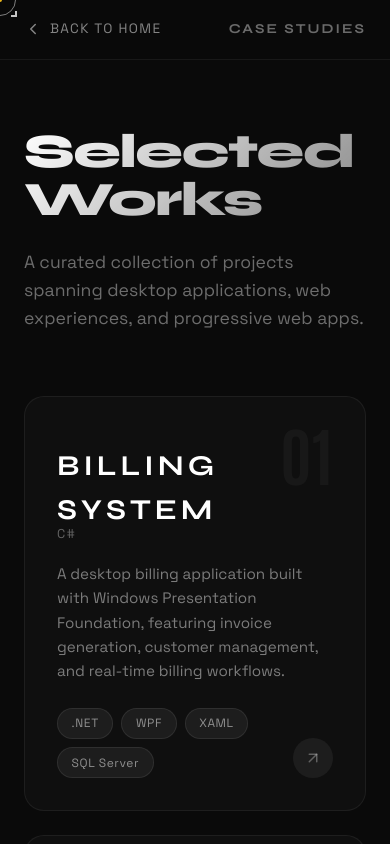
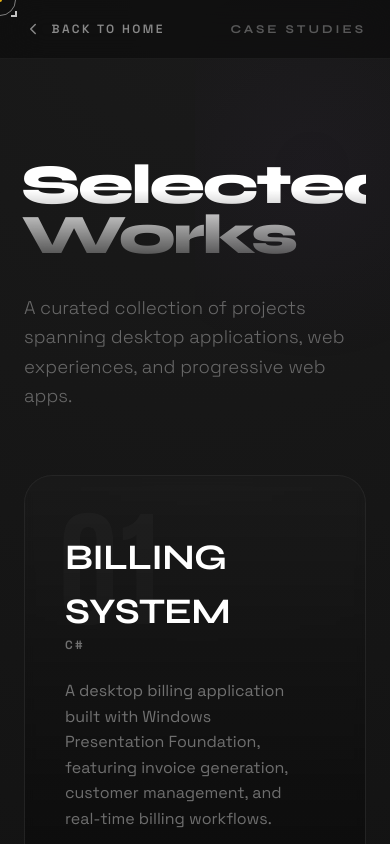
Before and after one commit to sahilchavan751/sahilchavan-portfolio, a React (Vite) app: page /projects in a window 390 px wide. Shown: the top 844 px of the page. Built offline with nearby package versions, Linux system fonts and the light colour scheme; a web font is replaced by a local one.

Commit message:
feat: premium UI update for ProjectsPage + mobile GPU acceleration

```diff
--- a/src/components/ProjectsPage.css
+++ b/src/components/ProjectsPage.css
@@ -1,11 +1,25 @@
 /* ===== Projects Page ===== */
 .projects-page {
     min-height: 100vh;
-    background: #0a0a0a;
+    background: radial-gradient(circle at 50% 0%, #1a1a1a 0%, #0a0a0a 100%);
     color: #f0f0f0;
     font-family: 'Space Grotesk', sans-serif;
     position: relative;
     overflow-x: hidden;
+    padding-bottom: 8rem;
+}
+
+/* Background Decor */
+.projects-page::after {
+    content: '';
+    position: fixed;
+    top: -10%;
+    right: -10%;
+    width: 60%;
+    height: 60%;
+    background: radial-gradient(circle, rgba(118, 75, 162, 0.05) 0%, transparent 70%);
+    z-index: 0;
+    pointer-events: none;
 }
 
 /* --- Top Bar --- */
@@ -18,200 +32,241 @@
     display: flex;
     align-items: center;
     justify-content: space-between;
-    padding: 1.5rem 3rem;
-    background: rgba(10, 10, 10, 0.85);
-    backdrop-filter: blur(16px);
-    -webkit-backdrop-filter: blur(16px);
-    border-bottom: 1px solid rgba(255, 255, 255, 0.06);
+    padding: 1.25rem 3rem;
+    background: rgba(10, 10, 10, 0.6);
+    backdrop-filter: blur(20px) saturate(180%);
+    -webkit-backdrop-filter: blur(20px) saturate(180%);
+    border-bottom: 1px solid rgba(255, 255, 255, 0.05);
 }
 
 .projects-back-link {
     display: inline-flex;
     align-items: center;
-    gap: 0.5rem;
+    gap: 0.6rem;
     color: rgba(255, 255, 255, 0.5);
     text-decoration: none;
-    font-size: 0.85rem;
-    letter-spacing: 0.1em;
+    font-size: 0.75rem;
+    letter-spacing: 0.2em;
     text-transform: uppercase;
-    transition: color 0.3s ease;
+    font-weight: 600;
+    transition: all 0.4s cubic-bezier(0.22, 1, 0.36, 1);
 }
 
 .projects-back-link:hover {
     color: #fff;
+    letter-spacing: 0.25em;
 }
 
 .projects-back-link svg {
-    transition: transform 0.3s ease;
+    transition: transform 0.4s cubic-bezier(0.22, 1, 0.36, 1);
 }
 
 .projects-back-link:hover svg {
-    transform: translateX(-4px);
+    transform: translateX(-6px);
 }
 
 .projects-topbar-title {
     font-family: 'Syne', sans-serif;
-    font-size: 0.85rem;
-    letter-spacing: 0.15em;
+    font-size: 0.75rem;
+    letter-spacing: 0.25em;
     text-transform: uppercase;
-    color: rgba(255, 255, 255, 0.4);
+    color: rgba(255, 255, 255, 0.3);
+    font-weight: 500;
 }
 
 /* --- Page Header --- */
 .projects-header {
-    padding: 10rem 3rem 4rem;
+    padding: 12rem 3rem 4rem;
     max-width: 1400px;
     margin: 0 auto;
+    position: relative;
+    z-index: 1;
 }
 
 .projects-header h1 {
     font-family: 'Syne', sans-serif;
-    font-size: clamp(3rem, 8vw, 7rem);
+    font-size: clamp(3.5rem, 10vw, 8.5rem);
     font-weight: 800;
-    line-height: 1;
-    letter-spacing: -0.03em;
-    background: linear-gradient(135deg, #fff 0%, rgba(255, 255, 255, 0.5) 100%);
+    line-height: 0.9;
+    letter-spacing: -0.04em;
+    margin-left: -0.05em;
+    background: linear-gradient(to bottom, #fff 30%, rgba(255, 255, 255, 0.2) 100%);
     -webkit-background-clip: text;
     -webkit-text-fill-color: transparent;
     background-clip: text;
 }
 
 .projects-header p {
-    margin-top: 1.5rem;
-    font-size: 1.1rem;
-    color: rgba(255, 255, 255, 0.4);
-    max-width: 500px;
+    margin-top: 2rem;
+    font-size: 1.15rem;
+    color: rgba(255, 255, 255, 0.35);
+    max-width: 550px;
     line-height: 1.6;
+    font-weight: 300;
 }
 
 /* --- Project Grid --- */
 .projects-grid {
     display: grid;
-    grid-template-columns: repeat(auto-fit, minmax(380px, 1fr));
-    gap: 2rem;
+    grid-template-columns: repeat(auto-fit, minmax(420px, 1fr));
+    gap: 2.5rem;
     padding: 2rem 3rem 6rem;
     max-width: 1400px;
     margin: 0 auto;
+    position: relative;
+    z-index: 2;
 }
 
 /* --- Project Card --- */
 .project-card {
     position: relative;
-    background: rgba(255, 255, 255, 0.025);
-    border: 1px solid rgba(255, 255, 255, 0.06);
-    border-radius: 20px;
-    padding: 2.5rem;
+    background: rgba(255, 255, 255, 0.015);
+    border: 1px solid rgba(255, 255, 255, 0.05);
+    border-radius: 28px;
+    padding: 3rem;
     cursor: pointer;
-    transition: all 0.5s cubic-bezier(0.22, 1, 0.36, 1);
+    transition: all 0.6s cubic-bezier(0.22, 1, 0.36, 1);
     overflow: hidden;
+    display: flex;
+    flex-direction: column;
+    justify-content: flex-end;
+    min-height: 480px;
+    backdrop-filter: blur(5px);
 }
 
 .project-card::before {
     content: '';
     position: absolute;
-    top: 0;
-    left: 0;
-    right: 0;
-    height: 3px;
-    background: var(--card-accent, linear-gradient(90deg, #667eea, #764ba2));
+    inset: 0;
+    background: var(--card-accent, linear-gradient(135deg, #667eea, #764ba2));
     opacity: 0;
-    transition: opacity 0.4s ease;
+    z-index: 0;
+    transition: opacity 0.6s cubic-bezier(0.22, 1, 0.36, 1);
+}
+
+.project-card::after {
+    content: '';
+    position: absolute;
+    inset: 0;
+    background: linear-gradient(to top, #0a0a0a 0%, transparent 100%);
+    z-index: 1;
+    transition: opacity 0.6s ease;
 }
 
 .project-card:hover {
-    background: rgba(255, 255, 255, 0.05);
-    border-color: rgba(255, 255, 255, 0.12);
-    transform: translateY(-6px);
-    box-shadow: 0 20px 60px rgba(0, 0, 0, 0.4);
+    transform: translateY(-12px) scale(1.02);
+    border-color: rgba(255, 255, 255, 0.15);
+    box-shadow: 0 40px 80px rgba(0, 0, 0, 0.6);
 }
 
 .project-card:hover::before {
-    opacity: 1;
+    opacity: 0.12;
 }
 
 .card-number {
     font-family: 'Antonio', sans-serif;
-    font-size: 4rem;
-    font-weight: 700;
-    line-height: 1;
-    color: rgba(255, 255, 255, 0.04);
+    font-size: 8rem;
+    font-weight: 800;
+    line-height: 0.8;
+    color: rgba(255, 255, 255, 0.03);
     position: absolute;
-    top: 1.5rem;
-    right: 2rem;
-    transition: color 0.4s ease;
+    top: 2rem;
+    left: 2rem;
+    transition: all 0.6s cubic-bezier(0.22, 1, 0.36, 1);
+    z-index: 0;
 }
 
 .project-card:hover .card-number {
     color: rgba(255, 255, 255, 0.08);
+    transform: translateX(10px);
+}
+
+.card-content {
+    position: relative;
+    z-index: 2;
 }
 
 .card-title {
     font-family: 'Syne', sans-serif;
-    font-size: 1.8rem;
+    font-size: 2.25rem;
     font-weight: 700;
-    margin-bottom: 0.5rem;
+    margin-bottom: 0.75rem;
     color: #fff;
+    letter-spacing: -0.02em;
 }
 
 .card-language {
-    font-size: 0.8rem;
-    letter-spacing: 0.12em;
+    font-size: 0.75rem;
+    letter-spacing: 0.2em;
     text-transform: uppercase;
-    color: rgba(255, 255, 255, 0.35);
-    margin-bottom: 1.2rem;
+    color: rgba(255, 255, 255, 0.4);
+    margin-bottom: 1.5rem;
+    font-weight: 600;
 }
 
 .card-description {
-    font-size: 0.95rem;
-    color: rgba(255, 255, 255, 0.45);
+    font-size: 1rem;
+    color: rgba(255, 255, 255, 0.4);
     line-height: 1.6;
-    margin-bottom: 1.5rem;
+    margin-bottom: 2rem;
+    max-width: 90%;
+    transition: color 0.4s ease;
+}
+
+.project-card:hover .card-description {
+    color: rgba(255, 255, 255, 0.6);
 }
 
 .card-tags {
     display: flex;
     flex-wrap: wrap;
-    gap: 0.5rem;
+    gap: 0.6rem;
 }
 
 .card-tag {
-    padding: 0.35rem 0.85rem;
+    padding: 0.4rem 1rem;
     border-radius: 100px;
-    font-size: 0.75rem;
+    font-size: 0.7rem;
     letter-spacing: 0.05em;
-    background: rgba(255, 255, 255, 0.06);
-    color: rgba(255, 255, 255, 0.5);
-    border: 1px solid rgba(255, 255, 255, 0.08);
-    transition: all 0.3s ease;
+    background: rgba(255, 255, 255, 0.04);
+    color: rgba(255, 255, 255, 0.4);
+    border: 1px solid rgba(255, 255, 255, 0.06);
+    transition: all 0.4s ease;
+    text-transform: uppercase;
+    font-weight: 500;
 }
 
 .project-card:hover .card-tag {
-    background: rgba(255, 255, 255, 0.1);
-    color: rgba(255, 255, 255, 0.7);
+    background: rgba(255, 255, 255, 0.08);
+    color: #fff;
+    border-color: rgba(255, 255, 255, 0.15);
 }
 
 .card-arrow {
     position: absolute;
-    bottom: 2rem;
-    right: 2rem;
-    width: 40px;
-    height: 40px;
+    bottom: 3rem;
+    right: 3rem;
+    width: 52px;
+    height: 52px;
     border-radius: 50%;
     display: flex;
     align-items: center;
     justify-content: center;
-    background: rgba(255, 255, 255, 0.06);
+    background: rgba(255, 255, 255, 0.03);
     color: rgba(255, 255, 255, 0.3);
-    transition: all 0.4s ease;
+    border: 1px solid rgba(255, 255, 255, 0.06);
+    transition: all 0.5s cubic-bezier(0.22, 1, 0.36, 1);
+    z-index: 2;
 }
 
 .project-card:hover .card-arrow {
-    background: rgba(255, 255, 255, 0.12);
-    color: #fff;
-    transform: rotate(-45deg);
+    background: #fff;
+    color: #000;
+    transform: rotate(-45deg) scale(1.1);
+    border-color: #fff;
 }
 
-/* ===== Detail Modal (Overlay) ===== */
+/* --- Detail Modal (Overlay) --- */
 .project-modal-backdrop {
     position: fixed;
     inset: 0;
@@ -219,27 +274,28 @@
     display: flex;
     align-items: center;
     justify-content: center;
-    background: rgba(0, 0, 0, 0.85);
-    backdrop-filter: blur(20px);
-    -webkit-backdrop-filter: blur(20px);
+    background: rgba(0, 0, 0, 0.7);
+    backdrop-filter: blur(30px) saturate(150%);
+    -webkit-backdrop-filter: blur(30px) saturate(150%);
     padding: 2rem;
 }
 
 .project-modal {
     position: relative;
     width: 100%;
-    max-width: 720px;
-    max-height: 90vh;
+    max-width: 840px;
+    max-height: 85vh;
     overflow-y: auto;
-    background: #111111;
+    background: rgba(18, 18, 18, 0.8);
     border: 1px solid rgba(255, 255, 255, 0.08);
-    border-radius: 24px;
-    padding: 3.5rem;
+    border-radius: 32px;
+    padding: 4.5rem;
+    box-shadow: 0 40px 100px rgba(0, 0, 0, 0.8);
 }
 
 /* Scrollbar */
 .project-modal::-webkit-scrollbar {
-    width: 4px;
+    width: 5px;
 }
 
 .project-modal::-webkit-scrollbar-track {
@@ -252,71 +308,85 @@
 }
 
 .modal-accent-line {
-    width: 50px;
-    height: 3px;
-    border-radius: 10px;
+    width: 60px;
+    height: 4px;
+    border-radius: 100px;
     background: var(--card-accent, linear-gradient(90deg, #667eea, #764ba2));
-    margin-bottom: 2rem;
+    margin-bottom: 2.5rem;
 }
 
 .modal-number {
     font-family: 'Antonio', sans-serif;
-    font-size: 1rem;
-    letter-spacing: 0.2em;
-    color: rgba(255, 255, 255, 0.2);
-    margin-bottom: 0.75rem;
+    font-size: 0.85rem;
+    letter-spacing: 0.3em;
+    color: rgba(255, 255, 255, 0.25);
+    margin-bottom: 1rem;
+    display: block;
 }
 
 .modal-title {
     font-family: 'Syne', sans-serif;
-    font-size: clamp(2rem, 4vw, 3rem);
+    font-size: clamp(2.5rem, 5vw, 4rem);
     font-weight: 800;
-    margin-bottom: 0.5rem;
+    margin-bottom: 1rem;
     color: #fff;
+    letter-spacing: -0.03em;
+    line-height: 1;
 }
 
 .modal-language-badge {
     display: inline-block;
-    padding: 0.4rem 1rem;
+    padding: 0.5rem 1.25rem;
     border-radius: 100px;
-    font-size: 0.8rem;
-    letter-spacing: 0.1em;
+    font-size: 0.75rem;
+    letter-spacing: 0.15em;
     text-transform: uppercase;
-    background: rgba(255, 255, 255, 0.06);
-    color: rgba(255, 255, 255, 0.5);
-    border: 1px solid rgba(255, 255, 255, 0.1);
-    margin-bottom: 2rem;
+    background: rgba(255, 255, 255, 0.04);
+    color: rgba(255, 255, 255, 0.6);
+    border: 1px solid rgba(255, 255, 255, 0.08);
+    margin-bottom: 3.5rem;
+    font-weight: 600;
+}
+
+.modal-content-grid {
+    display: grid;
+    grid-template-columns: 1.5fr 1fr;
+    gap: 4rem;
 }
 
 .modal-section-title {
-    font-size: 0.75rem;
-    letter-spacing: 0.2em;
+    font-size: 0.7rem;
+    letter-spacing: 0.3em;
     text-transform: uppercase;
-    color: rgba(255, 255, 255, 0.25);
-    margin-bottom: 0.75rem;
-    margin-top: 2rem;
+    color: rgba(255, 255, 255, 0.2);
+    margin-bottom: 1.25rem;
+    margin-top: 0;
+    font-weight: 700;
 }
 
 .modal-description {
-    font-size: 1.05rem;
-    color: rgba(255, 255, 255, 0.55);
-    line-height: 1.75;
+    font-size: 1.15rem;
+    color: rgba(255, 255, 255, 0.5);
+    line-height: 1.7;
+    font-weight: 300;
 }
 
 .modal-tags {
     display: flex;
     flex-wrap: wrap;
-    gap: 0.6rem;
+    gap: 0.75rem;
+    margin-bottom: 3rem;
 }
 
 .modal-tag {
-    padding: 0.5rem 1.1rem;
+    padding: 0.6rem 1.2rem;
     border-radius: 100px;
-    font-size: 0.8rem;
+    font-size: 0.75rem;
     letter-spacing: 0.05em;
-    background: rgba(255, 255, 255, 0.05);
-    color: rgba(255, 255, 255, 0.6);
-    border: 1px solid rgba(255, 255, 255, 0.08);
+    background: rgba(255, 255, 255, 0.03);
+    color: rgba(255, 255, 255, 0.7);
+    border: 1px solid rgba(255, 255, 255, 0.06);
+    font-weight: 500;
 }
 
 /* Features List */
@@ -328,52 +398,74 @@
 
 .modal-features li {
     position: relative;
-    padding: 0.6rem 0 0.6rem 1.5rem;
-    font-size: 0.95rem;
+    padding: 0.75rem 0 0.75rem 2rem;
+    font-size: 1rem;
     color: rgba(255, 255, 255, 0.5);
-    line-height: 1.5;
+    line-height: 1.6;
+    border-bottom: 1px solid rgba(255, 255, 255, 0.03);
+}
+
+.modal-features li:last-child {
+    border-bottom: none;
 }
 
 .modal-features li::before {
-    content: '→';
+    content: '';
     position: absolute;
     left: 0;
-    color: rgba(255, 255, 255, 0.2);
+    top: 1.4rem;
+    width: 12px;
+    height: 1px;
+    background: rgba(255, 255, 255, 0.3);
 }
 
 /* Close Button */
 .modal-close-btn {
     position: absolute;
-    top: 1.5rem;
-    right: 1.5rem;
-    width: 44px;
-    height: 44px;
+    top: 2.5rem;
+    right: 2.5rem;
+    width: 48px;
+    height: 48px;
     border-radius: 50%;
-    border: 1px solid rgba(255, 255, 255, 0.08);
-    background: rgba(255, 255, 255, 0.04);
-    color: rgba(255, 255, 255, 0.5);
+    border: 1px solid rgba(255, 255, 255, 0.06);
+    background: rgba(255, 255, 255, 0.02);
+    color: rgba(255, 255, 255, 0.4);
     display: flex;
     align-items: center;
     justify-content: center;
     cursor: pointer;
-    transition: all 0.3s ease;
-    font-size: 1.2rem;
+    transition: all 0.4s cubic-bezier(0.22, 1, 0.36, 1);
+    font-size: 1rem;
+    z-index: 10;
 }
 
 .modal-close-btn:hover {
-    background: rgba(255, 255, 255, 0.1);
-    color: #fff;
-    border-color: rgba(255, 255, 255, 0.2);
+    background: #fff;
+    color: #000;
+    border-color: #fff;
+    transform: rotate(90deg);
 }
 
-/* ===== Responsive ===== */
+/* --- Responsive --- */
+@media (max-width: 1024px) {
+    .projects-grid {
+        grid-template-columns: repeat(auto-fit, minmax(350px, 1fr));
+        padding: 2rem 2rem 6rem;
+    }
+
+    .modal-content-grid {
+        grid-template-columns: 1fr;
+        gap: 3rem;
+    }
+}
+
 @media (max-width: 768px) {
     .projects-topbar {
-        padding: 1.2rem 1.5rem;
+        padding: 1.25rem 1.5rem;
     }
 
     .projects-header {
-        padding: 8rem 1.5rem 3rem;
+        padding: 10rem 1.5rem 3rem;
     }
 
     .projects-grid {
@@ -383,15 +475,22 @@
     }
 
     .project-card {
-        padding: 2rem;
+        padding: 2.5rem;
+        min-height: 420px;
     }
 
     .project-modal {
-        padding: 2.5rem 2rem;
-        border-radius: 18px;
+        padding: 3.5rem 2rem;
+        border-radius: 24px;
+        max-height: 90vh;
     }
 
     .project-modal-backdrop {
         padding: 1rem;
     }
+
+    .modal-close-btn {
+        top: 1.5rem;
+        right: 1.5rem;
+    }
 }
--- a/src/components/ProjectsPage.jsx
+++ b/src/components/ProjectsPage.jsx
@@ -52,16 +52,33 @@ const projectsData = [
 ]
 
 const cardVariants = {
-    hidden: { opacity: 0, y: 40 },
+    hidden: { opacity: 0, y: 60, scale: 0.95 },
     visible: (i) => ({
         opacity: 1,
         y: 0,
+        scale: 1,
         transition: {
-            delay: 0.15 * i,
-            duration: 0.7,
+            delay: 0.1 * i,
+            duration: 0.8,
             ease: [0.22, 1, 0.36, 1],
         },
     }),
+}
+
+const modalVariants = {
+    hidden: { opacity: 0, y: 40, scale: 0.95 },
+    visible: {
+        opacity: 1,
+        y: 0,
+        scale: 1,
+        transition: { duration: 0.6, ease: [0.22, 1, 0.36, 1] }
+    },
+    exit: {
+        opacity: 0,
+        y: 30,
+        scale: 0.98,
+        transition: { duration: 0.4, ease: [0.22, 1, 0.36, 1] }
+    }
 }
 
 const ProjectsPage = () => {
@@ -91,9 +108,9 @@ const ProjectsPage = () => {
             {/* Top Bar */}
             <motion.div
                 className="projects-topbar"
-                initial={{ y: -60, opacity: 0 }}
+                initial={{ y: -80, opacity: 0 }}
                 animate={{ y: 0, opacity: 1 }}
-                transition={{ duration: 0.6, ease: [0.22, 1, 0.36, 1] }}
+                transition={{ duration: 0.8, ease: [0.22, 1, 0.36, 1] }}
             >
                 <Link to="/" className="projects-back-link">
                     <svg width="18" height="18" viewBox="0 0 24 24" fill="none" stroke="currentColor" strokeWidth="2" strokeLinecap="round" strokeLinejoin="round">
@@ -107,9 +124,9 @@ const ProjectsPage = () => {
             {/* Header */}
             <motion.div
                 className="projects-header"
-                initial={{ opacity: 0, y: 30 }}
+                initial={{ opacity: 0, y: 40 }}
                 animate={{ opacity: 1, y: 0 }}
-                transition={{ duration: 0.8, delay: 0.2, ease: [0.22, 1, 0.36, 1] }}
+                transition={{ duration: 1, delay: 0.2, ease: [0.22, 1, 0.36, 1] }}
             >
                 <h1>Selected Works</h1>
                 <p>A curated collection of projects spanning desktop applications, web experiences, and progressive web apps.</p>
@@ -129,16 +146,23 @@ const ProjectsPage = () => {
                         onClick={() => setSelectedProject(project)}
                     >
                         <span className="card-number">0{project.id}</span>
+
+                        <div className="card-content">
                             <h2 className="card-title">{project.title}</h2>
                             <p className="card-language">{project.language}</p>
                             <p className="card-description">{project.description}</p>
                             <div className="card-tags">
-                            {project.stack.map((tech) => (
+                                {project.stack.slice(0, 3).map((tech) => (
                                     <span className="card-tag" key={tech}>{tech}</span>
                                 ))}
+                                {project.stack.length > 3 && (
+                                    <span className="card-tag">+{project.stack.length - 3}</span>
+                                )}
                             </div>
+                        </div>
+
                         <div className="card-arrow">
-                            <svg width="18" height="18" viewBox="0 0 24 24" fill="none" stroke="currentColor" strokeWidth="2" strokeLinecap="round" strokeLinejoin="round">
+                            <svg width="20" height="20" viewBox="0 0 24 24" fill="none" stroke="currentColor" strokeWidth="2" strokeLinecap="round" strokeLinejoin="round">
                                 <line x1="7" y1="17" x2="17" y2="7" />
                                 <polyline points="7 7 17 7 17 17" />
                             </svg>
@@ -152,19 +176,19 @@ const ProjectsPage = () => {
                 {selectedProject && (
                     <motion.div
                         className="project-modal-backdrop"
-                        initial={{ opacity: 0 }}
-                        animate={{ opacity: 1 }}
-                        exit={{ opacity: 0 }}
-                        transition={{ duration: 0.4 }}
+                        initial={{ opacity: 0, backdropFilter: 'blur(0px)' }}
+                        animate={{ opacity: 1, backdropFilter: 'blur(30px)' }}
+                        exit={{ opacity: 0, backdropFilter: 'blur(0px)' }}
+                        transition={{ duration: 0.5 }}
                         onClick={() => setSelectedProject(null)}
                     >
                         <motion.div
                             className="project-modal"
                             style={{ '--card-accent': selectedProject.accent }}
-                            initial={{ scale: 0.92, opacity: 0, y: 30 }}
-                            animate={{ scale: 1, opacity: 1, y: 0 }}
-                            exit={{ scale: 0.95, opacity: 0, y: 20 }}
-                            transition={{ duration: 0.5, ease: [0.22, 1, 0.36, 1] }}
+                            variants={modalVariants}
+                            initial="hidden"
+                            animate="visible"
+                            exit="exit"
                             onClick={(e) => e.stopPropagation()}
                         >
                             <button className="modal-close-btn" onClick={() => setSelectedProject(null)}>✕</button>
@@ -174,22 +198,27 @@ const ProjectsPage = () => {
                             <h2 className="modal-title">{selectedProject.title}</h2>
                             <span className="modal-language-badge">{selectedProject.language}</span>
 
+                            <div className="modal-content-grid">
+                                <div>
                                     <h4 className="modal-section-title">Overview</h4>
                                     <p className="modal-description">{selectedProject.description}</p>
 
+                                    <h4 className="modal-section-title" style={{ marginTop: '3rem' }}>Key Features</h4>
+                                    <ul className="modal-features">
+                                        {selectedProject.features.map((feat, idx) => (
+                                            <li key={idx}>{feat}</li>
+                                        ))}
+                                    </ul>
+                                </div>
+                                <div>
                                     <h4 className="modal-section-title">Tech Stack</h4>
                                     <div className="modal-tags">
                                         {selectedProject.stack.map((tech) => (
                                             <span className="modal-tag" key={tech}>{tech}</span>
                                         ))}
                                     </div>
-
-                            <h4 className="modal-section-title">Key Features</h4>
-                            <ul className="modal-features">
-                                {selectedProject.features.map((feat, idx) => (
-                                    <li key={idx}>{feat}</li>
-                                ))}
-                            </ul>
+                                </div>
+                            </div>
                         </motion.div>
                     </motion.div>
                 )}
--- a/src/index.css
+++ b/src/index.css
@@ -104,3 +104,30 @@ html.lenis body {
 .lenis.lenis-scrolling iframe {
   pointer-events: none;
 }
+
+/* --- Mobile Performance Optimization --- */
+@media (max-width: 768px) {
+  /* Force GPU rendering for elements with heavy transforms or backdrop-filters */
+  .projects-topbar,
+  .project-card,
+  .project-modal-backdrop,
+  .project-modal,
+  .hero-content,
+  .about-glass-panel,
+  .about-card,
+  .process-card,
+  .dome-overlay,
+  .dome-info-card,
+  .navbar,
+  .menu-btn,
+  .music-player-container {
+    will-change: transform, opacity, backdrop-filter;
+    -webkit-backface-visibility: hidden;
+    backface-visibility: hidden;
+  }
+
+  /* Prevent overscroll bounce layout thrashing on mobile browsers */
+  html, body {
+    overscroll-behavior-y: none;
+  }
+}
```
Lines whose indentation alone changed are shown as unchanged.
